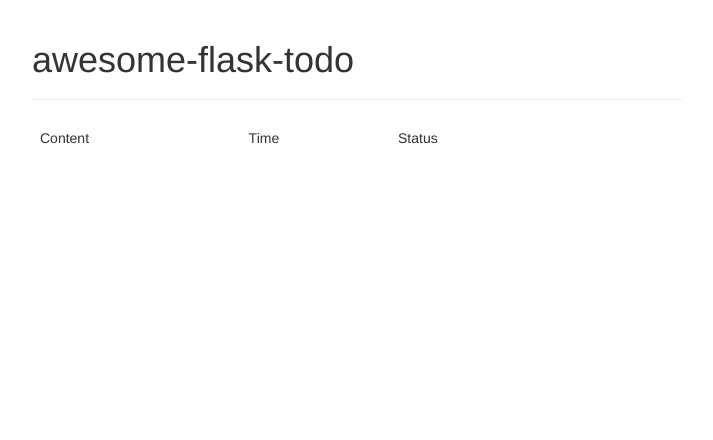
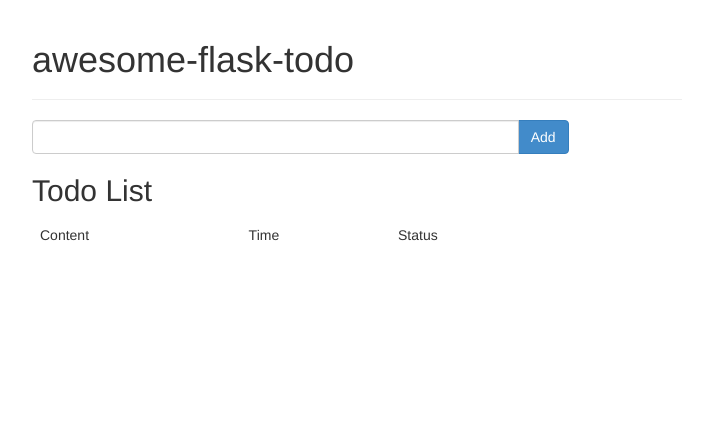
Before and after one commit to xuncl/awesome-flask-todo, a Flask app: page / in a window 1280 px wide. Shown: the top 440 px of the page, without its empty margins (283-996 px from the left). Run offline with Flask 2, Linux system fonts and the light colour scheme; data that the repository does not hold is empty; some libraries are stand-ins or nearby versions.

Commit message:
v0.5 save todo

```diff
--- a/app/templates/index.html
+++ b/app/templates/index.html
@@ -14,6 +14,14 @@
     </div>
     <div class="row">
         <div class="col-lg-10">
+
+            <form class="input-group" action="/add" method="post">
+                <input class="form-control" id="content" name="content" type="text" value="">
+                <span class="input-group-btn">
+                    <button class="btn btn-primary" type="submit">Add</button>
+                </span>
+            </form>
+            <h2>Todo List</h2>
             <table class="table">
                 <thead>
                     <tr>
--- a/app/views.py
+++ b/app/views.py
@@ -1,8 +1,17 @@
 from app import app
-from flask import render_template
+from flask import render_template, request
 from models import Todo
 
 @app.route('/')
 def index():
     todos = Todo.objects.all()
     return render_template("index.html", todos=todos)
+
+
+@app.route('/add', methods=['POST', ])
+def add():
+    content = request.form.get("content")
+    todo = Todo(content=content)
+    todo.save()
+    todos = Todo.objects.all()
+    return render_template("index.html", todos=todos)
```
